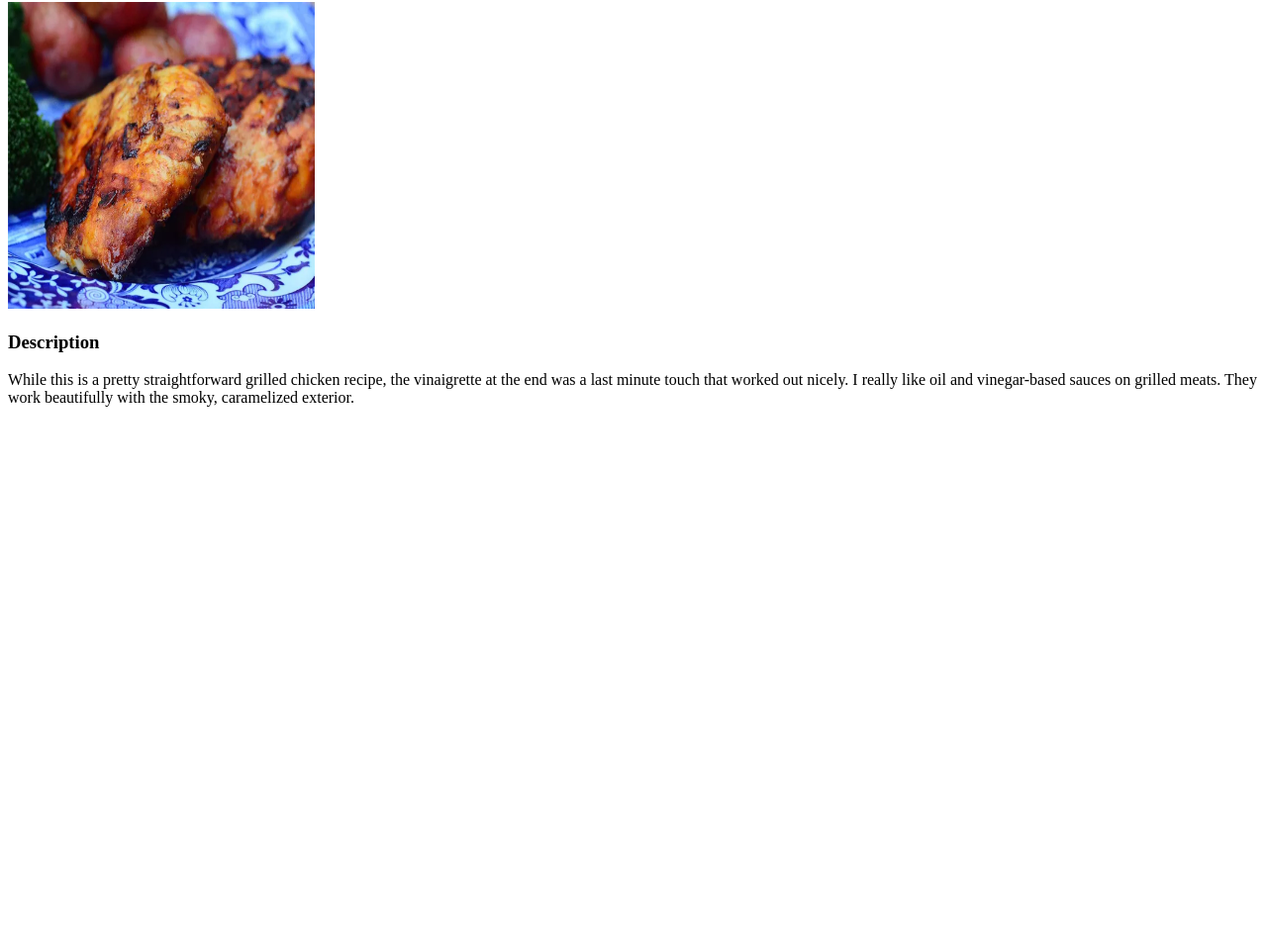
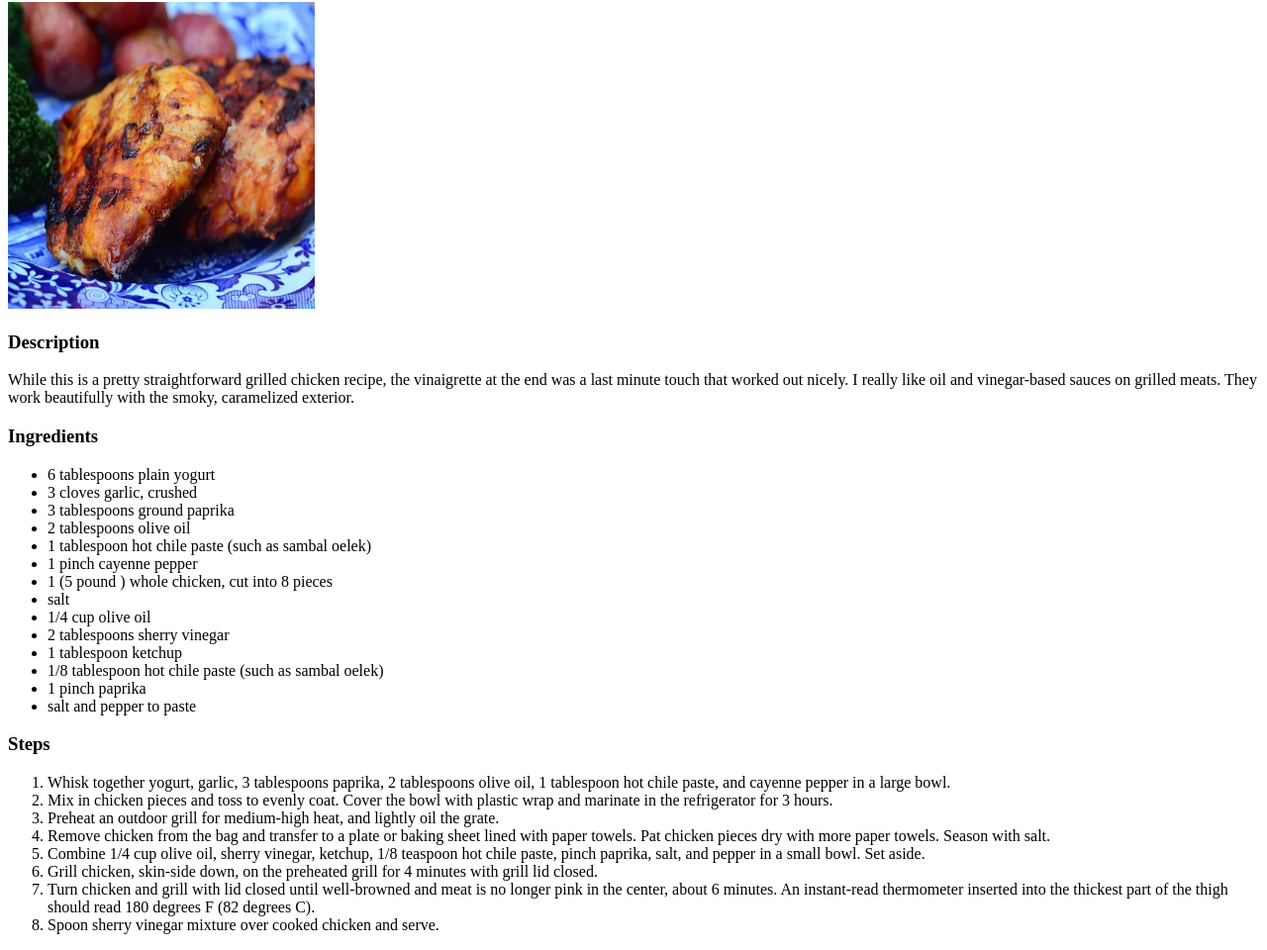
Before and after one commit to AyawKugLabda/odin-recipes, a plain HTML site: page recipes/grilled_chicken.html in a window 1280 px wide. Shown: the part 78-1038 px from the top of the page at 99% size. Before the commit the page ends 800 px from the top, so only its background shows below. Drawn offline with Linux system fonts and the light colour scheme.

Commit message:
Add Recipe and Steps to grilled_chicken page

```diff
--- a/recipes/grilled_chicken.html
+++ b/recipes/grilled_chicken.html
@@ -13,5 +13,40 @@
     <h3>Description</h3>
 
     <p>While this is a pretty straightforward grilled chicken recipe, the vinaigrette at the end was a last minute touch that worked out nicely. I really like oil and vinegar-based sauces on grilled meats. They work beautifully with the smoky, caramelized exterior.</p>
+
+    <h3>Ingredients</h3>
+
+    <ul>
+
+        <li>6 tablespoons plain yogurt</li>
+        <li>3 cloves garlic, crushed</li>
+        <li>3 tablespoons ground paprika</li>
+        <li>2 tablespoons olive oil</li>
+        <li>1 tablespoon hot chile paste (such as sambal oelek)</li>
+        <li>1 pinch cayenne pepper</li>
+        <li>1 (5 pound ) whole chicken, cut into 8 pieces</li>
+        <li>salt</li>
+        <li>1/4 cup olive oil</li>
+        <li>2 tablespoons sherry vinegar</li>
+        <li>1 tablespoon ketchup</li>
+        <li>1/8 tablespoon hot chile paste (such as sambal oelek)</li>
+        <li>1 pinch paprika</li>
+        <li>salt and pepper to paste</li>
+
+    </ul>
+
+    <h3>Steps</h3>
+
+    <ol>
+
+        <li>Whisk together yogurt, garlic, 3 tablespoons paprika, 2 tablespoons olive oil, 1 tablespoon hot chile paste, and cayenne pepper in a large bowl.</li>
+        <li>Mix in chicken pieces and toss to evenly coat. Cover the bowl with plastic wrap and marinate in the refrigerator for 3 hours.</li>
+        <li>Preheat an outdoor grill for medium-high heat, and lightly oil the grate.</li>
+        <li>Remove chicken from the bag and transfer to a plate or baking sheet lined with paper towels. Pat chicken pieces dry with more paper towels. Season with salt.</li>
+        <li>Combine 1/4 cup olive oil, sherry vinegar, ketchup, 1/8 teaspoon hot chile paste, pinch paprika, salt, and pepper in a small bowl. Set aside.</li>
+        <li>Grill chicken, skin-side down, on the preheated grill for 4 minutes with grill lid closed.</li>
+        <li>Turn chicken and grill with lid closed until well-browned and meat is no longer pink in the center, about 6 minutes. An instant-read thermometer inserted into the thickest part of the thigh should read 180 degrees F (82 degrees C).</li>
+        <li>Spoon sherry vinegar mixture over cooked chicken and serve.</li>
+    </ol>
 </body>
 </html>
```
